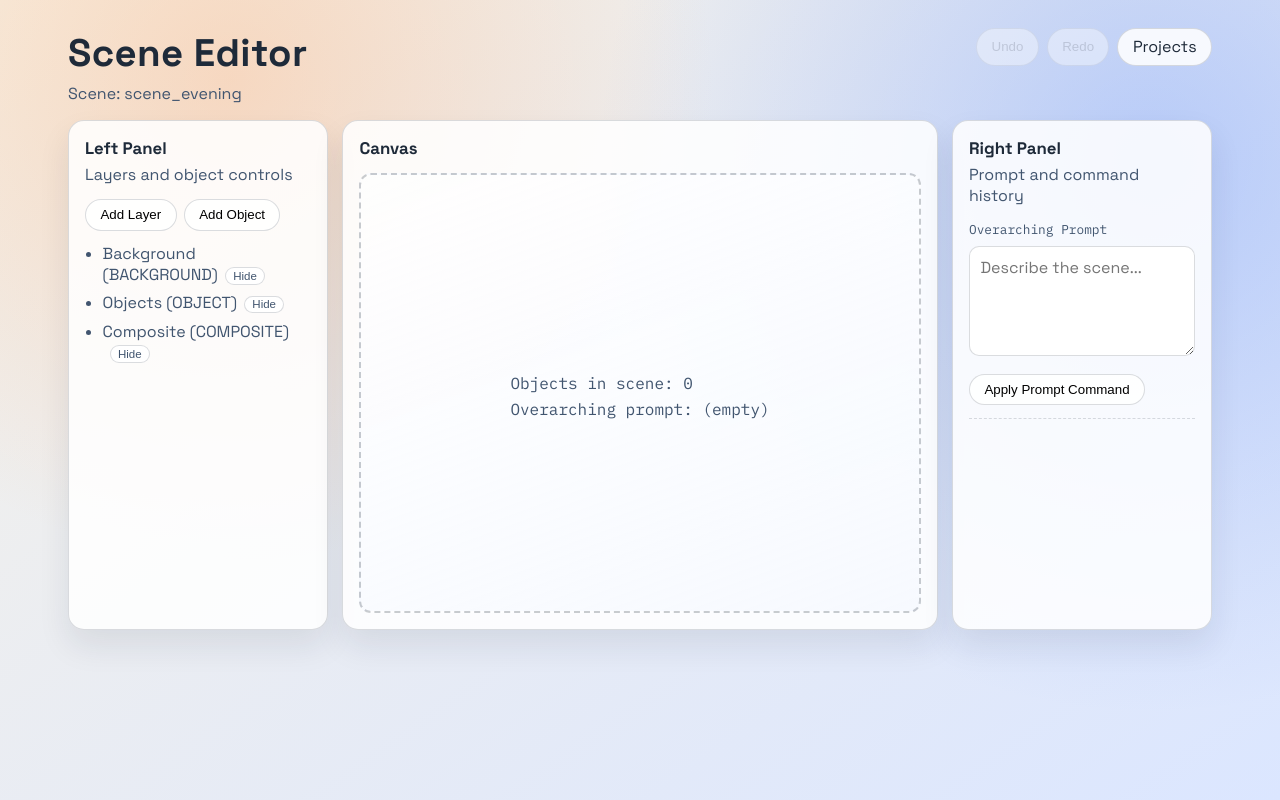
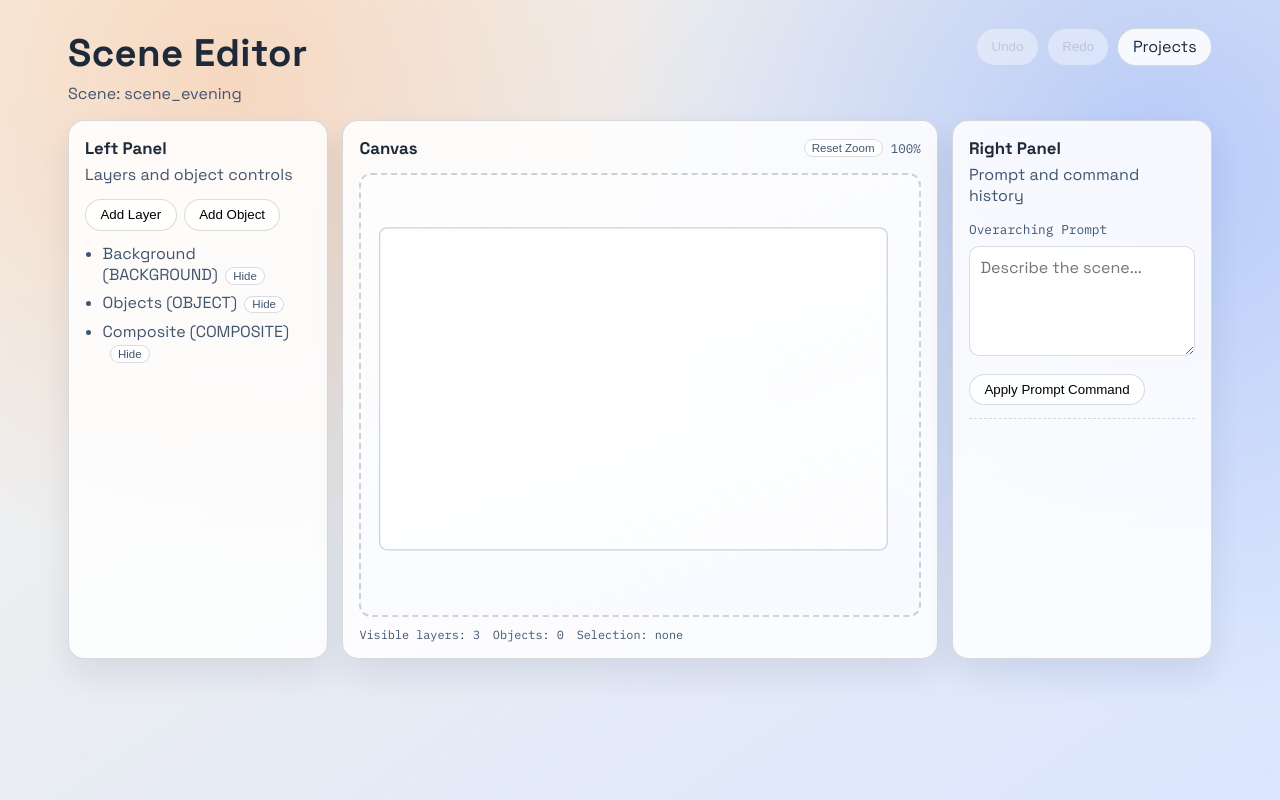
Before and after one commit to kescott027/AI-Image-Composer, a React (Vite) app in the folder apps/web/: page /scenes/scene_evening/editor in a window 1280 px wide. Built offline with nearby package versions, Linux system fonts and the light colour scheme.

Commit message:
feat: add interactive canvas with pan zoom and selection

```diff
--- /dev/null
+++ b/apps/web/src/components/SceneCanvas.tsx
@@ -0,0 +1,173 @@
+import { useMemo, useRef, useState } from "react";
+import type { PointerEventHandler, WheelEventHandler } from "react";
+
+import type { SceneSpec } from "@ai-image-composer/shared";
+import { nextScaleFromWheel } from "./canvasMath";
+
+interface SceneCanvasProps {
+  sceneSpec: SceneSpec;
+}
+
+const LAYER_COLORS = ["#e65b2d", "#2d7de6", "#2aa06a", "#8a4de0", "#d04e89"];
+
+interface CanvasObject {
+  id: string;
+  name: string;
+  layerId: string;
+  x: number;
+  y: number;
+  width: number;
+  height: number;
+}
+
+function toCanvasObjects(sceneSpec: SceneSpec): CanvasObject[] {
+  return sceneSpec.objects.map((object, index) => {
+    const transform = object.transform ?? {
+      x: 60 + index * 18,
+      y: 60 + index * 18,
+      width: 110,
+      height: 80,
+      rotation_deg: 0,
+    };
+
+    return {
+      id: object.id,
+      name: object.name,
+      layerId: object.layer_id,
+      x: transform.x,
+      y: transform.y,
+      width: transform.width,
+      height: transform.height,
+    };
+  });
+}
+
+export function SceneCanvas({ sceneSpec }: SceneCanvasProps) {
+  const canvasRef = useRef<HTMLDivElement | null>(null);
+  const [scale, setScale] = useState(1);
+  const [offset, setOffset] = useState({ x: 30, y: 30 });
+  const [isPanning, setIsPanning] = useState(false);
+  const [selectedObjectId, setSelectedObjectId] = useState<string | null>(null);
+  const [panStart, setPanStart] = useState<{ x: number; y: number } | null>(null);
+
+  const visibleLayers = useMemo(
+    () => sceneSpec.layers.filter((layer) => layer.visible).sort((a, b) => a.order - b.order),
+    [sceneSpec.layers],
+  );
+  const canvasObjects = useMemo(() => toCanvasObjects(sceneSpec), [sceneSpec]);
+
+  const layerById = useMemo(() => {
+    const lookup = new Map<string, { name: string; color: string }>();
+    visibleLayers.forEach((layer, index) => {
+      lookup.set(layer.id, {
+        name: layer.name,
+        color: LAYER_COLORS[index % LAYER_COLORS.length] ?? "#2d7de6",
+      });
+    });
+    return lookup;
+  }, [visibleLayers]);
+
+  const onWheel: WheelEventHandler<HTMLDivElement> = (event) => {
+    event.preventDefault();
+    setScale((current) => nextScaleFromWheel(current, event.deltaY));
+  };
+
+  const onPointerDown: PointerEventHandler<HTMLDivElement> = (event) => {
+    if (event.button !== 0) {
+      return;
+    }
+
+    if ((event.target as HTMLElement).closest("[data-object-id]")) {
+      return;
+    }
+
+    setIsPanning(true);
+    setPanStart({ x: event.clientX - offset.x, y: event.clientY - offset.y });
+    (event.currentTarget as HTMLElement).setPointerCapture(event.pointerId);
+  };
+
+  const onPointerMove: PointerEventHandler<HTMLDivElement> = (event) => {
+    if (!isPanning || !panStart) {
+      return;
+    }
+    setOffset({ x: event.clientX - panStart.x, y: event.clientY - panStart.y });
+  };
+
+  const stopPanning = () => {
+    setIsPanning(false);
+    setPanStart(null);
+  };
+
+  return (
+    <section className="canvas-panel" aria-label="Canvas panel">
+      <div className="canvas-header">
+        <h2>Canvas</h2>
+        <div className="canvas-controls">
+          <button type="button" className="mini-button" onClick={() => setScale(1)}>
+            Reset Zoom
+          </button>
+          <span>{Math.round(scale * 100)}%</span>
+        </div>
+      </div>
+
+      <div
+        ref={canvasRef}
+        className={`canvas-surface ${isPanning ? "is-panning" : ""}`}
+        onWheel={onWheel}
+        onPointerDown={onPointerDown}
+        onPointerMove={onPointerMove}
+        onPointerUp={stopPanning}
+        onPointerCancel={stopPanning}
+      >
+        <svg className="canvas-svg" viewBox="0 0 900 600" role="img" aria-label="Scene canvas viewport">
+          <g transform={`translate(${offset.x}, ${offset.y}) scale(${scale})`}>
+            <rect x={0} y={0} width={820} height={520} rx={12} className="canvas-board" />
+
+            {canvasObjects.map((object) => {
+              const layerInfo = layerById.get(object.layerId);
+              if (!layerInfo) {
+                return null;
+              }
+
+              const isSelected = selectedObjectId === object.id;
+
+              return (
+                <g
+                  key={object.id}
+                  data-object-id={object.id}
+                  onClick={(event) => {
+                    event.stopPropagation();
+                    setSelectedObjectId(object.id);
+                  }}
+                >
+                  <rect
+                    x={object.x}
+                    y={object.y}
+                    width={object.width}
+                    height={object.height}
+                    rx={10}
+                    fill={`${layerInfo.color}33`}
+                    stroke={isSelected ? "#0d1f3a" : layerInfo.color}
+                    strokeWidth={isSelected ? 3 : 2}
+                  />
+                  <text x={object.x + 10} y={object.y + 22} className="canvas-object-label">
+                    {object.name}
+                  </text>
+                  <text x={object.x + 10} y={object.y + 42} className="canvas-layer-label">
+                    {layerInfo.name}
+                  </text>
+                </g>
+              );
+            })}
+          </g>
+        </svg>
+      </div>
+
+      <div className="canvas-footer">
+        <span>Visible layers: {visibleLayers.length}</span>
+        <span>Objects: {canvasObjects.length}</span>
+        <span>Selection: {selectedObjectId ?? "none"}</span>
+      </div>
+    </section>
+  );
+}
--- /dev/null
+++ b/apps/web/src/components/canvasMath.ts
@@ -0,0 +1,8 @@
+export function clampScale(scale: number, min = 0.45, max = 2.8): number {
+  return Math.min(max, Math.max(min, scale));
+}
+
+export function nextScaleFromWheel(currentScale: number, deltaY: number): number {
+  const delta = deltaY > 0 ? -0.1 : 0.1;
+  return Number(clampScale(currentScale + delta).toFixed(2));
+}
--- a/apps/web/src/pages/SceneEditorPage.tsx
+++ b/apps/web/src/pages/SceneEditorPage.tsx
@@ -1,6 +1,7 @@
 import { useEffect, useMemo, useState } from "react";
 import { Link, useParams } from "react-router-dom";
 
+import { SceneCanvas } from "../components/SceneCanvas";
 import { ROUTES } from "../routes";
 import { addLayerCommand, addObjectCommand, setOverarchingPromptCommand, toggleLayerVisibilityCommand } from "../state/commands";
 import { SceneStoreProvider, useSceneStore } from "../state/sceneStore";
@@ -86,15 +87,7 @@ function SceneEditorShell({ sceneId }: { sceneId: string }) {
           </ul>
         </aside>
 
-        <section className="canvas-panel" aria-label="Canvas panel">
-          <h2>Canvas</h2>
-          <div className="canvas-placeholder">
-            <div>
-              <p>Objects in scene: {sceneSpec.objects.length}</p>
-              <p>Overarching prompt: {sceneSpec.scene.overarching_prompt || "(empty)"}</p>
-            </div>
-          </div>
-        </section>
+        <SceneCanvas sceneSpec={sceneSpec} />
 
         <aside className="panel panel-right">
           <h2>Right Panel</h2>
--- a/apps/web/src/state/commands.ts
+++ b/apps/web/src/state/commands.ts
@@ -71,6 +71,7 @@ export function addObjectCommand(layerId: string, name: string): SceneCommand {
         return next;
       }
 
+      const objectIndex = next.objects.length;
       next.objects.push({
         id: createId("obj"),
         layer_id: layerId,
@@ -78,6 +79,13 @@ export function addObjectCommand(layerId: string, name: string): SceneCommand {
         kind: "prop",
         prompt: "",
         negative_prompt: "",
+        transform: {
+          x: 80 + objectIndex * 24,
+          y: 90 + objectIndex * 20,
+          width: 120,
+          height: 84,
+          rotation_deg: 0,
+        },
       });
       return next;
     },
--- a/apps/web/src/styles.css
+++ b/apps/web/src/styles.css
@@ -138,6 +138,22 @@ p {
   box-shadow: 0 16px 32px rgba(22, 35, 56, 0.09);
 }
 
+.canvas-header {
+  display: flex;
+  justify-content: space-between;
+  align-items: center;
+  gap: 0.8rem;
+}
+
+.canvas-controls {
+  display: flex;
+  align-items: center;
+  gap: 0.5rem;
+  color: var(--ink-soft);
+  font-family: "IBM Plex Mono", monospace;
+  font-size: 0.78rem;
+}
+
 .panel ul {
   margin: 0.8rem 0 0;
   padding-left: 1.1rem;
@@ -177,6 +193,56 @@ p {
   background: linear-gradient(160deg, rgba(255, 255, 255, 0.65), rgba(246, 249, 255, 0.9));
 }
 
+.canvas-surface {
+  margin-top: 0.9rem;
+  border: 2px dashed rgba(30, 42, 57, 0.2);
+  border-radius: 12px;
+  background: linear-gradient(160deg, rgba(255, 255, 255, 0.65), rgba(246, 249, 255, 0.9));
+  overflow: hidden;
+  min-height: 440px;
+  touch-action: none;
+  cursor: grab;
+}
+
+.canvas-surface.is-panning {
+  cursor: grabbing;
+}
+
+.canvas-svg {
+  width: 100%;
+  height: 440px;
+  display: block;
+}
+
+.canvas-board {
+  fill: rgba(255, 255, 255, 0.72);
+  stroke: rgba(23, 39, 63, 0.2);
+  stroke-width: 2;
+}
+
+.canvas-object-label {
+  font-family: "Space Grotesk", sans-serif;
+  font-size: 13px;
+  font-weight: 700;
+  fill: #17273f;
+}
+
+.canvas-layer-label {
+  font-family: "IBM Plex Mono", monospace;
+  font-size: 11px;
+  fill: #3d5678;
+}
+
+.canvas-footer {
+  margin-top: 0.65rem;
+  display: flex;
+  gap: 0.8rem;
+  flex-wrap: wrap;
+  font-family: "IBM Plex Mono", monospace;
+  font-size: 0.74rem;
+  color: var(--ink-soft);
+}
+
 .field-label {
   display: inline-block;
   margin-top: 0.9rem;
--- a/packages/shared/src/scenespec.ts
+++ b/packages/shared/src/scenespec.ts
@@ -33,6 +33,13 @@ export interface SceneSpec {
     kind: string;
     prompt: string;
     negative_prompt?: string;
+    transform?: {
+      x: number;
+      y: number;
+      width: number;
+      height: number;
+      rotation_deg: number;
+    };
   }>;
   relations: Array<{
     id: string;
```
Also changed, not shown: 2 other files (tests, documents, lock files or other folders).
